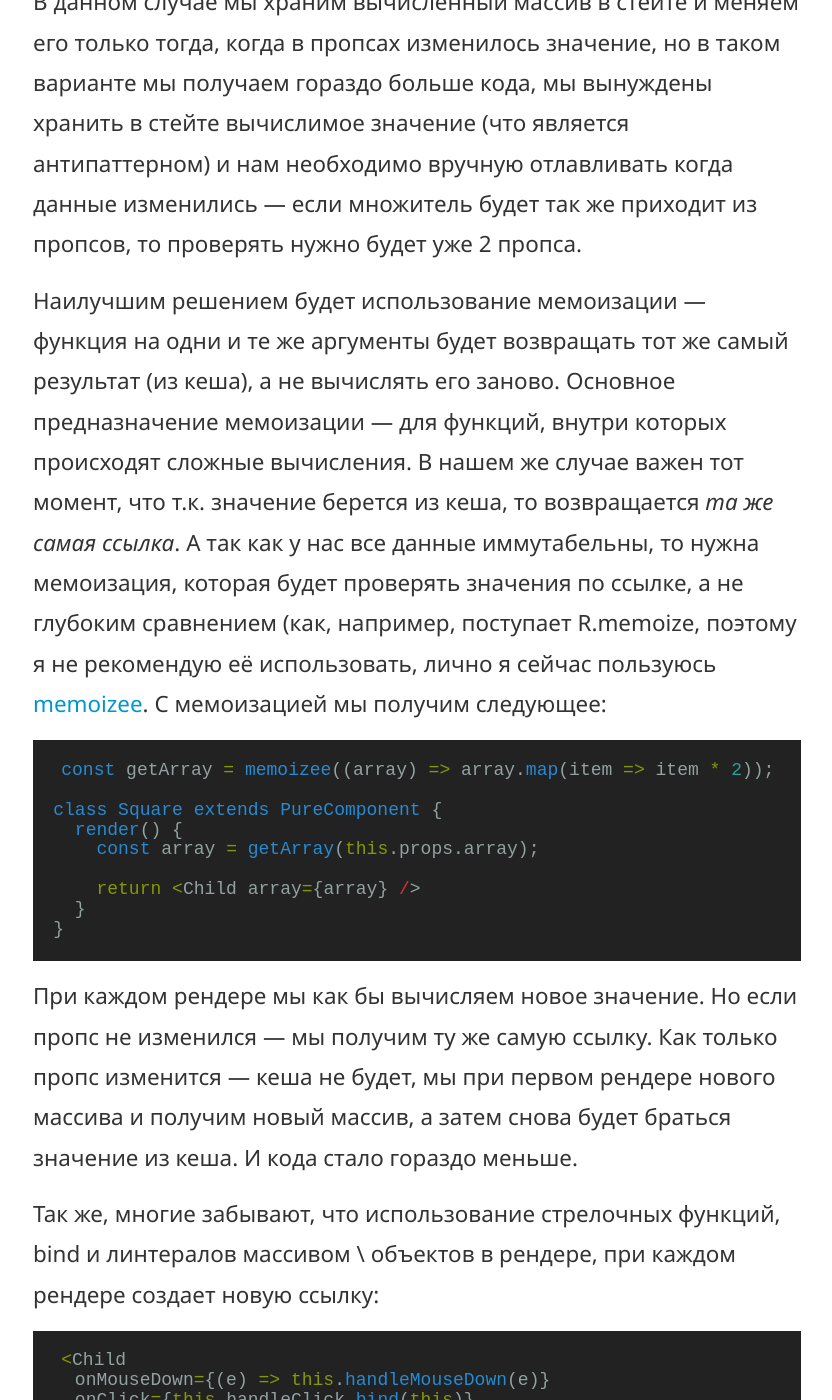
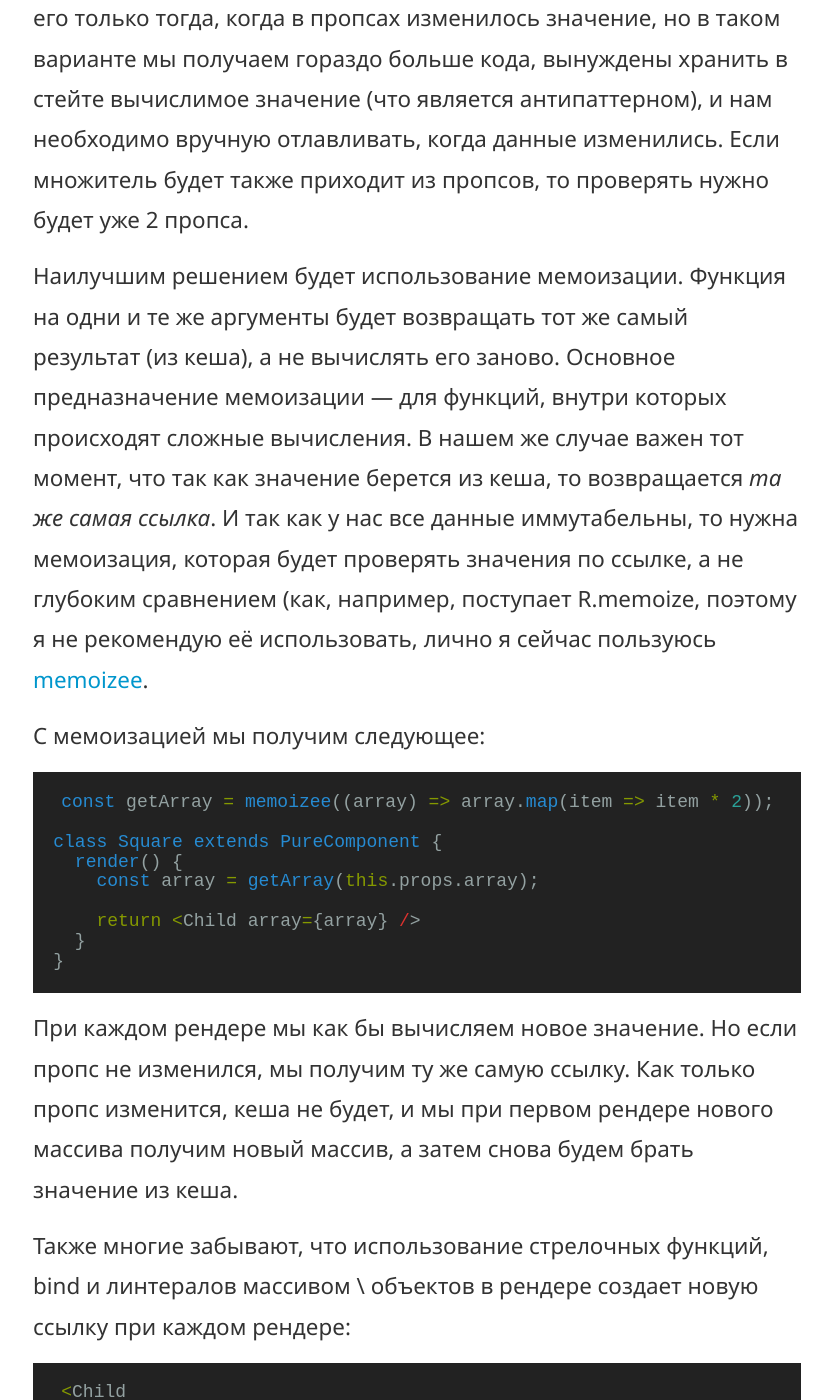
Before and after one commit to vislogurov/csssr.github.io, a Jekyll site: the page built from _posts/2016-11-17-react-perfomance.md, in a window 1280 px wide and 1400 px high, scrolled down 7580 px. Shown: the whole window, without its empty margins (223-1055 px from the left). Built offline with Jekyll 4.4.1, drawn with Linux system fonts in a browser that asks for light colours; comment, search, counter and statistics services are not loaded; some of the changed text lies outside the part shown.

Commit message:
Update 2016-11-17-react-perfomance.md

````diff
--- a/_posts/2016-11-17-react-perfomance.md
+++ b/_posts/2016-11-17-react-perfomance.md
@@ -77,6 +77,7 @@
 });
 ```
 Таким образом, сравнение через `===` будет давать ложноотрицательный результат: компонент не будет перерендериваться, хотя данные в действительности поменялись.
+
 Бывает и обратная ситуация. Когда мы каждый раз создаем ссылочный тип данных, даже если данные в нем не поменялись.
 
 ```javascript
@@ -149,7 +151,7 @@
 }
 ```
 Проблема заключается в том, что map каждый раз возвращает новый массив, хотя значение в пропсах не изменилось (та же самая ссылка).
-Более правильный вариант будет выглядеть так:
+Более правильный вариант:
 
 ```javascript
 class Square extends PureComponent {
@@ -174,9 +176,11 @@
   }
 }
 ```
-В данном случае мы храним вычисленный массив в стейте и меняем его только тогда, когда в пропсах изменилось значение, но в таком варианте мы получаем гораздо больше кода, мы вынуждены хранить в стейте вычислимое значение (что является антипаттерном) и нам необходимо вручную отлавливать когда данные изменились — если множитель будет так же приходит из пропсов, то проверять нужно будет уже 2 пропса.
+В данном случае мы храним вычисленный массив в стейте и меняем его только тогда, когда в пропсах изменилось значение, но в таком варианте мы получаем гораздо больше кода, вынуждены хранить в стейте вычислимое значение (что является антипаттерном), и нам необходимо вручную отлавливать, когда данные изменились. Если множитель будет также приходит из пропсов, то проверять нужно будет уже 2 пропса.
 
-Наилучшим решением будет использование мемоизации — функция на одни и те же аргументы будет возвращать тот же самый результат (из кеша), а не вычислять его заново. Основное предназначение мемоизации — для функций, внутри которых происходят сложные вычисления. В нашем же случае важен тот момент, что т.к. значение берется из кеша, то возвращается _та же самая ссылка_. А так как у нас все данные иммутабельны, то нужна мемоизация, которая будет проверять значения по ссылке, а не глубоким сравнением (как, например, поступает R.memoize, поэтому я не рекомендую её использовать, лично я сейчас пользуюсь [memoizee](https://www.npmjs.com/package/memoizee). С мемоизацией мы получим следующее:
+Наилучшим решением будет использование мемоизации. Функция на одни и те же аргументы будет возвращать тот же самый результат (из кеша), а не вычислять его заново. Основное предназначение мемоизации — для функций, внутри которых происходят сложные вычисления. В нашем же случае важен тот момент, что так как значение берется из кеша, то возвращается _та же самая ссылка_. И так как у нас все данные иммутабельны, то нужна мемоизация, которая будет проверять значения по ссылке, а не глубоким сравнением (как, например, поступает R.memoize, поэтому я не рекомендую её использовать, лично я сейчас пользуюсь [memoizee](https://www.npmjs.com/package/memoizee).
+
+С мемоизацией мы получим следующее:
 
 ```javascript
 const getArray = memoizee((array) => array.map(item => item * 2));
@@ -190,9 +194,9 @@
 }
 ```
 
-При каждом рендере мы как бы вычисляем новое значение. Но если пропс не изменился — мы получим ту же самую ссылку. Как только пропс изменится — кеша не будет, мы при первом рендере нового массива и получим новый массив, а затем снова будет браться значение из кеша. И кода стало гораздо меньше.
+При каждом рендере мы как бы вычисляем новое значение. Но если пропс не изменился, мы получим ту же самую ссылку. Как только пропс изменится, кеша не будет, и мы при первом рендере нового массива получим новый массив, а затем снова будем брать значение из кеша.
 
-Так же, многие забывают, что использование стрелочных функций, bind и линтералов массивом \ объектов в рендере, при каждом рендере создает новую ссылку:
+Также многие забывают, что использование стрелочных функций, bind и линтералов массивом \ объектов в рендере создает новую ссылку при каждом рендере:
 
 ```javascript
 <Child
````
Also changed, not shown: other parts of _posts/2016-11-17-react-perfomance.md (+15 -15 lines).
